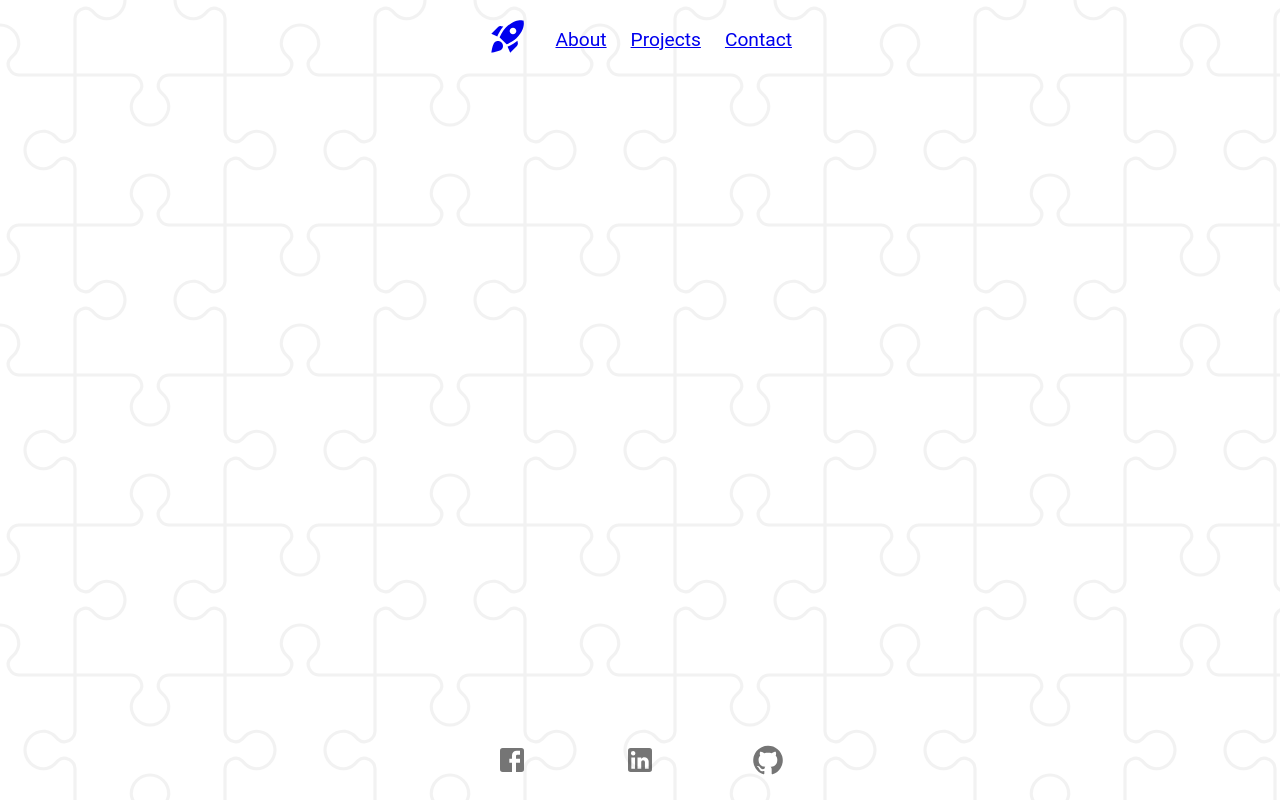
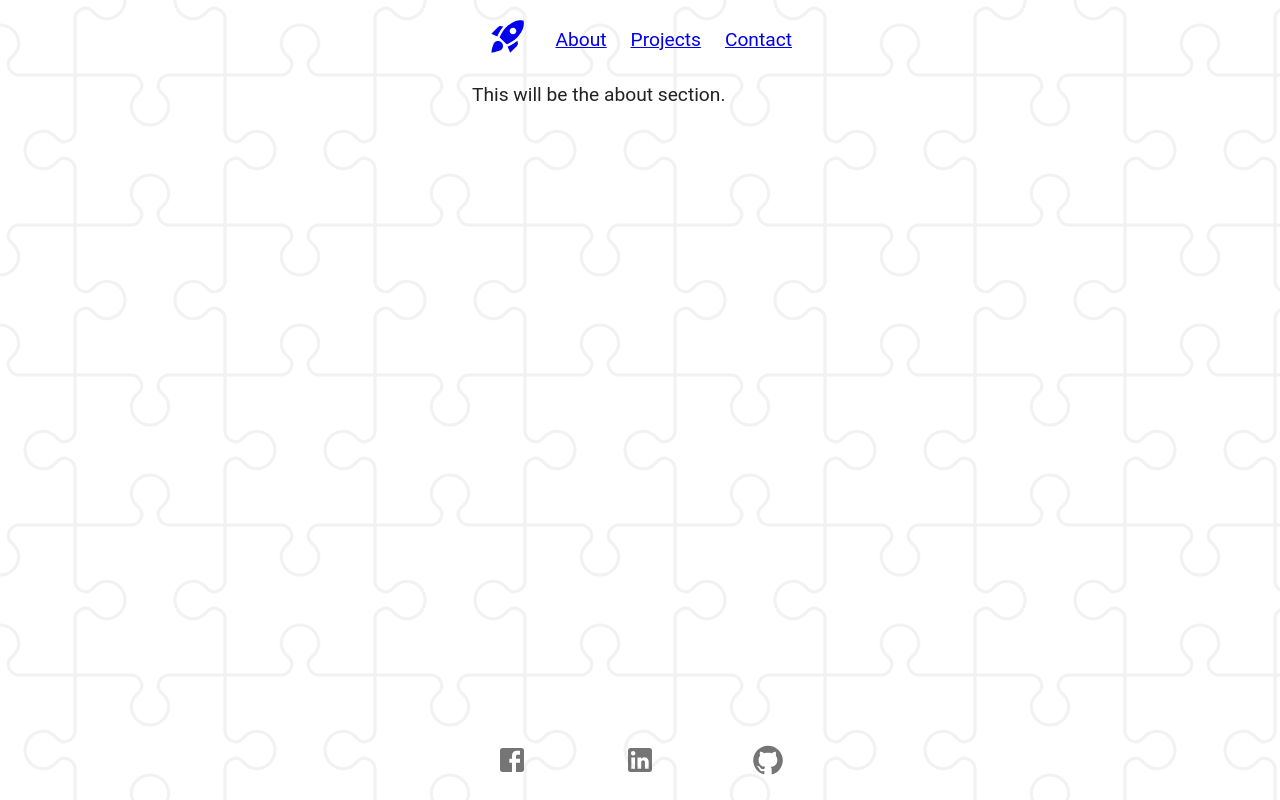
Before and after one commit to balazs9510/portfolio, a React (Vite) app in the folder client/: page /about in a window 1280 px wide. Built offline with nearby package versions, Linux system fonts and the light colour scheme.

Commit message:
Added empty About component to change build output for gh-pages

```diff
--- a/client/src/App.tsx
+++ b/client/src/App.tsx
@@ -3,6 +3,7 @@ import { BrowserRouter, Route, Routes } from "react-router-dom";
 import Home from "./components/Home";
 import createAppTheme from "./config/theme/theme";
 import Layout from "./components/Layout";
+import About from "./components/About";
 
 function App() {
   const theme = createAppTheme();
@@ -13,8 +14,8 @@ function App() {
         <Layout>
           <Routes>
             <Route path="/" element={<Home />} />
-            {/* <Route path="/experience" element={<Experience />} />
-          <Route path="/projects" element={<Projects />} />
+            <Route path="/about" element={<About />} />
+            {/*<Route path="/projects" element={<Projects />} />
           <Route path="/contact" element={<Contact />} /> */}
           </Routes>
         </Layout>
--- /dev/null
+++ b/client/src/components/About.tsx
@@ -0,0 +1,7 @@
+import { Box } from "@mui/material";
+
+const About = () => {
+  return <Box>This will be the about section.</Box>;
+};
+
+export default About;
```
